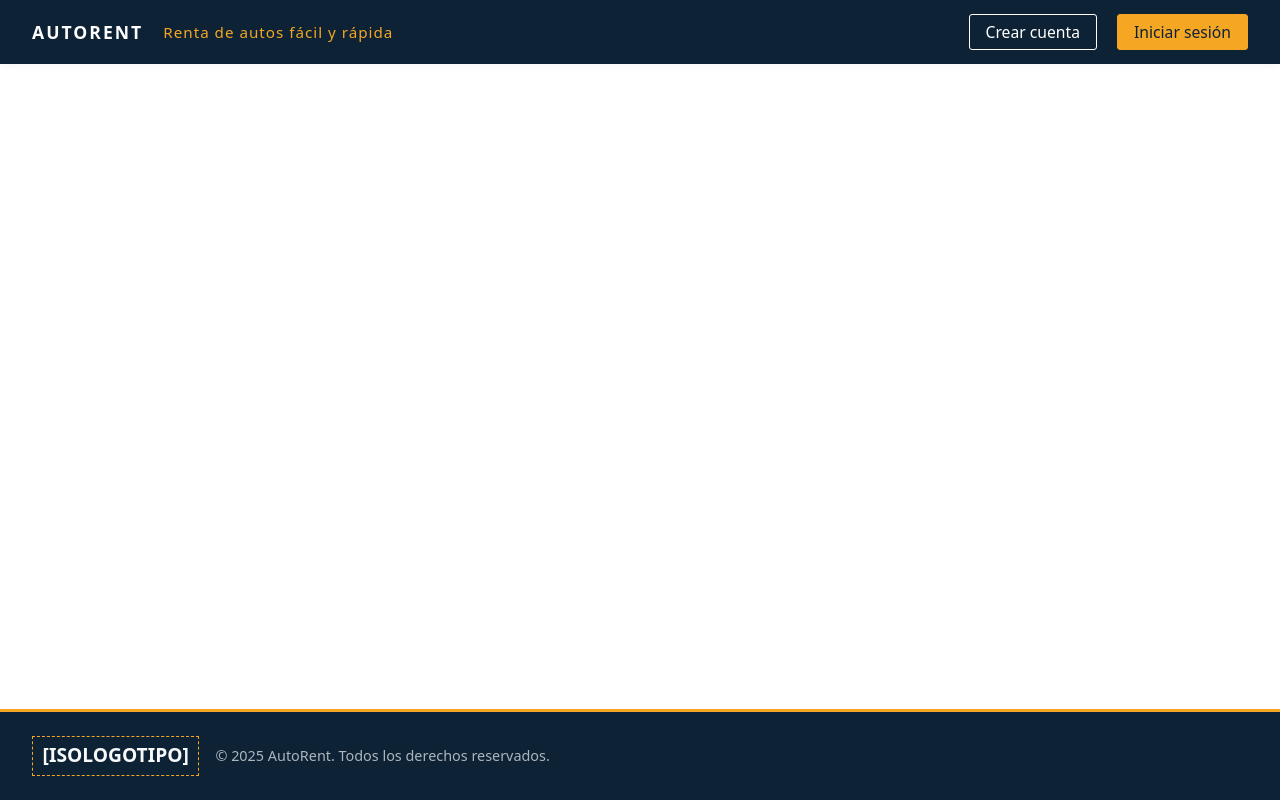
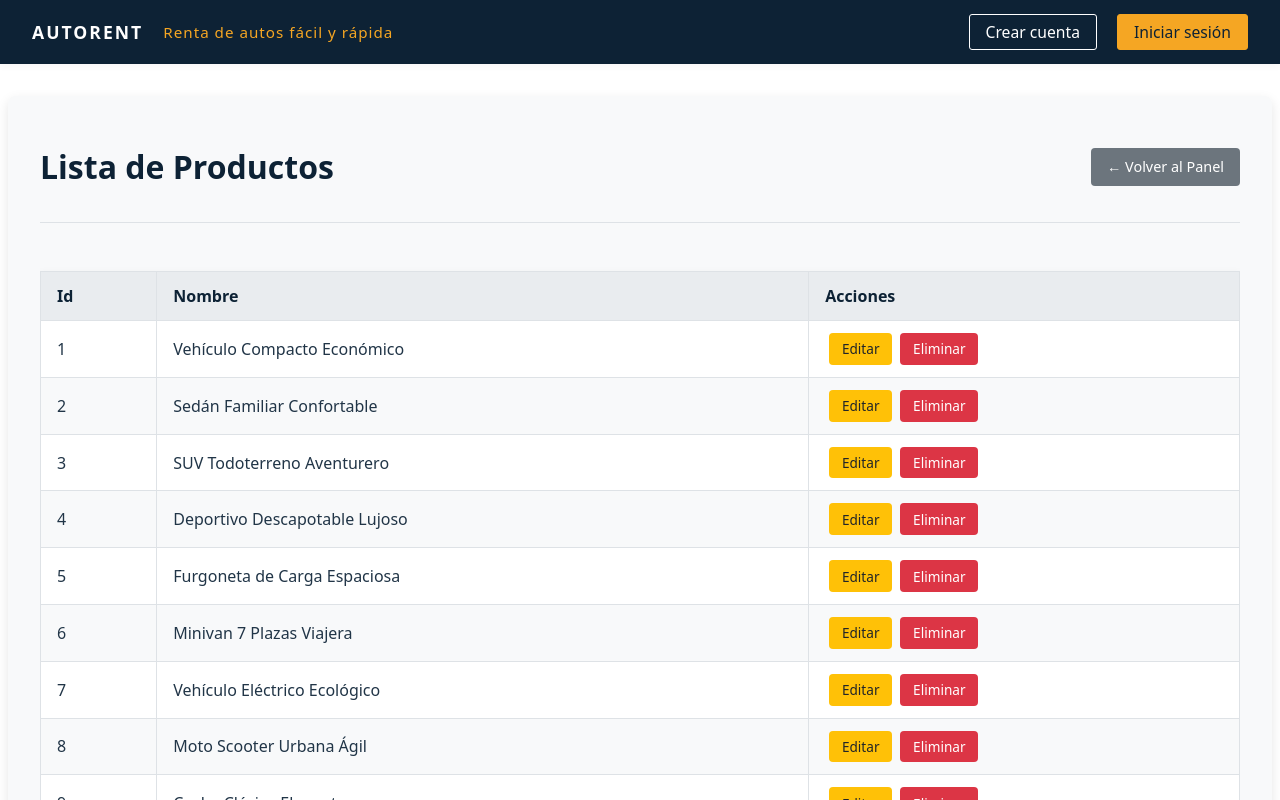
Before and after one commit to adraguidev/autorent_dh, a React (Vite) app in the folder frontend/: page /administracion/productos in a window 1280 px wide. Shown: the top 800 px of the page. Built offline with nearby package versions, Linux system fonts and the light colour scheme.

Commit message:
S10: Listar productos

```diff
--- a/frontend/src/App.jsx
+++ b/frontend/src/App.jsx
@@ -8,6 +8,7 @@ import Footer from './components/Footer';
 import AddProductPage from './components/AddProductPage'; // Importar AddProductPage
 import ProductDetailPage from './components/ProductDetailPage'; // Importar ProductDetailPage
 import AdminPage from './components/AdminPage'; // Importar AdminPage
+import AdminProductListPage from './components/AdminProductListPage'; // Importar AdminProductListPage
 
 function App() {
   return (
@@ -19,6 +20,7 @@ function App() {
           <Route path="/admin/add-product" element={<AddProductPage />} />
           <Route path="/product/:productId" element={<ProductDetailPage />} /> {/* Ruta para detalle de producto */}
           <Route path="/administracion" element={<AdminPage />} /> {/* Ruta para el panel de administración */}
+          <Route path="/administracion/productos" element={<AdminProductListPage />} /> {/* Ruta para la lista de productos en admin */}
           {/* Aquí se pueden añadir más rutas en el futuro */}
         </Routes>
       </div>
--- a/frontend/src/components/AdminPage.jsx
+++ b/frontend/src/components/AdminPage.jsx
@@ -38,6 +38,11 @@ const AdminPage = () => {
               Agregar Nuevo Producto
             </Link>
           </li>
+          <li className="admin-menu-item">
+            <Link to="/administracion/productos" className="admin-menu-link">
+              Lista de productos
+            </Link>
+          </li>
           {/* Aquí se podrán añadir más enlaces a futuras funciones de administración */}
           {/* <li className="admin-menu-item">
             <Link to="/administracion/gestionar-productos" className="admin-menu-link">
--- /dev/null
+++ b/frontend/src/components/AdminProductListPage.css
@@ -0,0 +1,122 @@
+/* src/components/AdminProductListPage.css */
+.admin-product-list-page-container {
+  padding: 2rem;
+  max-width: 1200px;
+  margin: 2rem auto;
+  background-color: #f8f9fa;
+  border-radius: 8px;
+  box-shadow: 0 4px 12px rgba(0, 0, 0, 0.1);
+  min-height: calc(100vh - 4rem - 110px - 88px); /* Adaptar según sea necesario */
+}
+
+/* Mensaje para móviles (puede ser similar a AdminPage.css) */
+.admin-product-list-page-container.mobile-message-container {
+  display: flex;
+  flex-direction: column;
+  align-items: center;
+  justify-content: center;
+  text-align: center;
+  height: 60vh;
+  background-color: #fff;
+}
+
+.mobile-unavailable-message { /* Reutilizar si ya está definido globalmente o en AdminPage.css */
+  font-size: 1.2rem;
+  color: #dc3545;
+  font-weight: bold;
+  padding: 20px;
+  border: 1px solid #f5c6cb;
+  border-radius: 5px;
+  background-color: #f8d7da;
+}
+
+.admin-product-list-header {
+  display: flex;
+  justify-content: space-between;
+  align-items: center;
+  margin-bottom: 2rem;
+  padding-bottom: 1rem;
+  border-bottom: 1px solid #dee2e6;
+}
+
+.admin-product-list-header h1 {
+  font-size: 2rem;
+  color: #0d2235;
+}
+
+.back-to-admin-link {
+  background-color: #6c757d;
+  color: white;
+  padding: 0.5rem 1rem;
+  text-decoration: none;
+  border-radius: 4px;
+  font-size: 0.9rem;
+  transition: background-color 0.2s;
+}
+
+.back-to-admin-link:hover {
+  background-color: #5a6268;
+}
+
+.table-container {
+  overflow-x: auto; /* Para tablas anchas en pantallas pequeñas (aunque no sea móvil) */
+}
+
+.product-table {
+  width: 100%;
+  border-collapse: collapse;
+  margin-top: 1rem;
+  background-color: #fff;
+  box-shadow: 0 2px 8px rgba(0,0,0,0.05);
+}
+
+.product-table th,
+.product-table td {
+  border: 1px solid #dee2e6;
+  padding: 0.75rem 1rem;
+  text-align: left;
+  vertical-align: middle;
+}
+
+.product-table th {
+  background-color: #e9ecef;
+  color: #0d2235;
+  font-weight: 600;
+}
+
+.product-table tbody tr:nth-child(even) {
+  background-color: #f8f9fa;
+}
+
+.product-table tbody tr:hover {
+  background-color: #e2e6ea;
+}
+
+.actions-cell {
+  text-align: center; /* Centrar botones de acción */
+}
+
+.action-button {
+  padding: 0.4rem 0.8rem;
+  margin: 0 0.25rem;
+  border: none;
+  border-radius: 4px;
+  cursor: pointer;
+  font-size: 0.85rem;
+  font-weight: 500;
+  transition: opacity 0.2s;
+}
+
+.action-button:hover {
+  opacity: 0.8;
+}
+
+.edit-button {
+  background-color: #ffc107; /* Amarillo */
+  color: #212529;
+}
+
+.delete-button {
+  background-color: #dc3545; /* Rojo */
+  color: white;
+}
--- /dev/null
+++ b/frontend/src/components/AdminProductListPage.jsx
@@ -0,0 +1,69 @@
+// src/components/AdminProductListPage.jsx
+import React, { useState, useEffect } from 'react';
+import { Link } from 'react-router-dom';
+import { mockProducts } from '../mockProducts'; // Asegúrate que la ruta sea correcta
+import './AdminProductListPage.css';
+
+const AdminProductListPage = () => {
+  const [isMobileView, setIsMobileView] = useState(window.innerWidth < 768);
+  const products = mockProducts; // Usar los mockProducts
+
+  useEffect(() => {
+    const handleResize = () => {
+      setIsMobileView(window.innerWidth < 768);
+    };
+    window.addEventListener('resize', handleResize);
+    return () => window.removeEventListener('resize', handleResize);
+  }, []);
+
+  if (isMobileView) {
+    return (
+      <div className="admin-product-list-page-container mobile-message-container">
+        <p className="mobile-unavailable-message">
+          La lista de productos no está disponible para dispositivos móviles.
+        </p>
+      </div>
+    );
+  }
+
+  return (
+    <div className="admin-product-list-page-container">
+      <header className="admin-product-list-header">
+        <h1>Lista de Productos</h1>
+        <Link to="/administracion" className="back-to-admin-link">
+          ← Volver al Panel
+        </Link>
+      </header>
+
+      {products.length > 0 ? (
+        <div className="table-container">
+          <table className="product-table">
+            <thead>
+              <tr>
+                <th>Id</th>
+                <th>Nombre</th>
+                <th>Acciones</th>
+              </tr>
+            </thead>
+            <tbody>
+              {products.map((product) => (
+                <tr key={product.id}>
+                  <td>{product.id}</td>
+                  <td>{product.name}</td>
+                  <td className="actions-cell">
+                    <button className="action-button edit-button">Editar</button>
+                    <button className="action-button delete-button">Eliminar</button>
+                  </td>
+                </tr>
+              ))}
+            </tbody>
+          </table>
+        </div>
+      ) : (
+        <p>No hay productos para mostrar.</p>
+      )}
+    </div>
+  );
+};
+
+export default AdminProductListPage;
```
